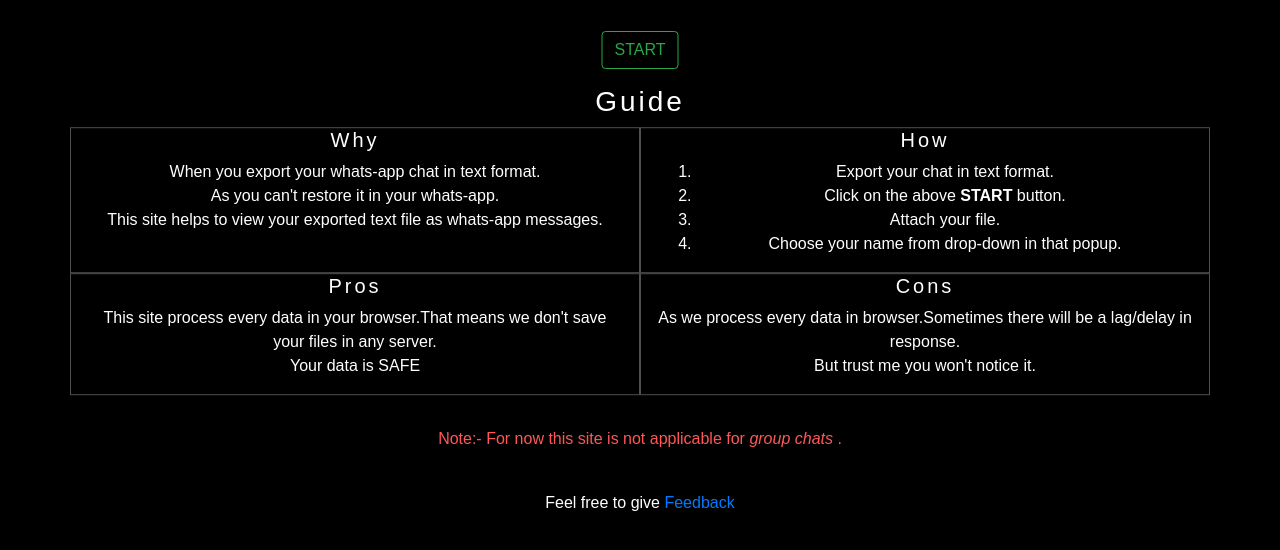
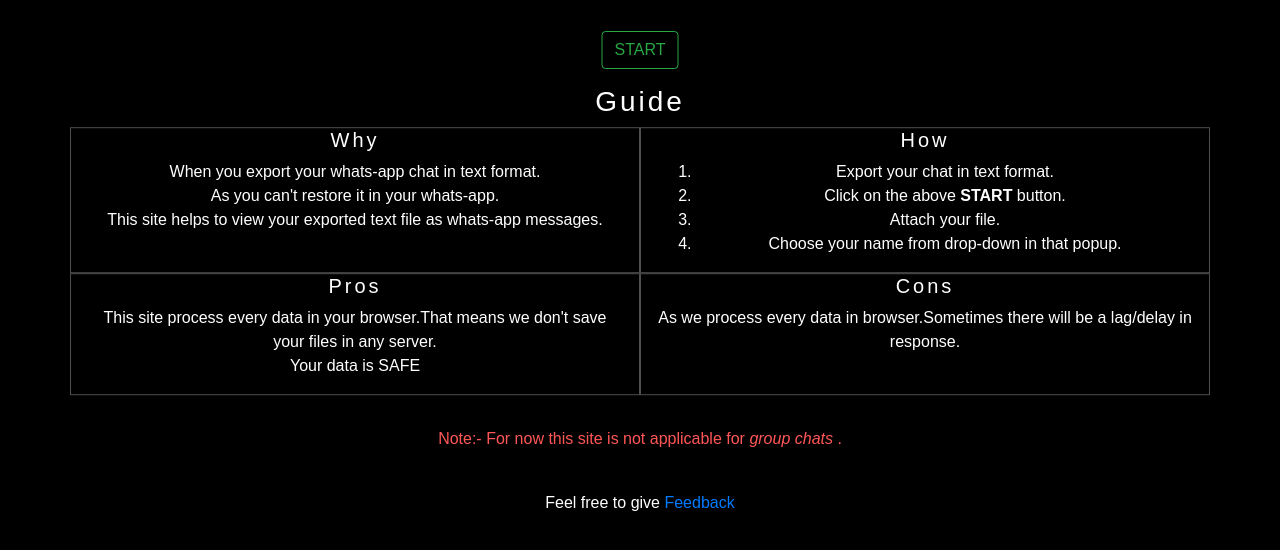
Before and after one commit to harpreetsingh19/whatsapp_chat_viewer, a Vue app: page / in a window 1280 px wide. Shown: the top 550 px of the page. Built offline with nearby package versions, Linux system fonts and the light colour scheme.

Commit message:
updated guide

```diff
--- a/src/components/guide.vue
+++ b/src/components/guide.vue
@@ -50,7 +50,6 @@
               <li>
                   As we process every data in browser.Sometimes there will be a lag/delay in response.
               </li>
-              <li>But trust me you won't notice it.</li>
           </ul>
       </b-col>
     </b-row>
```
